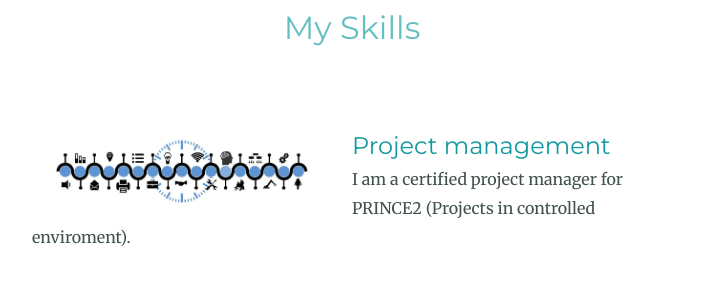
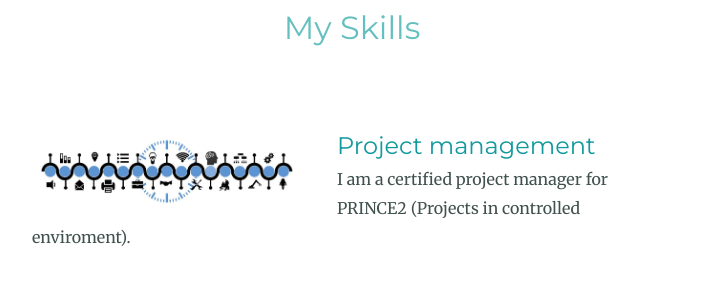
Before and after one commit to mskota2/intro, a plain HTML site: page index.html in a window 1280 px wide. Shown: the part 1180-1474 px from the top of the page, without its empty margins (288-991 px from the left). Drawn offline with Linux system fonts and the light colour scheme.

Commit message:
Project margins

```diff
--- a/css/styles.css
+++ b/css/styles.css
@@ -162,6 +162,7 @@ h3 {
 .project-image {
     margin-top: 25px;
     margin-right: 20px;
+    margin-left: -15px;
     text-align: center;
     float: left;
 }
```
